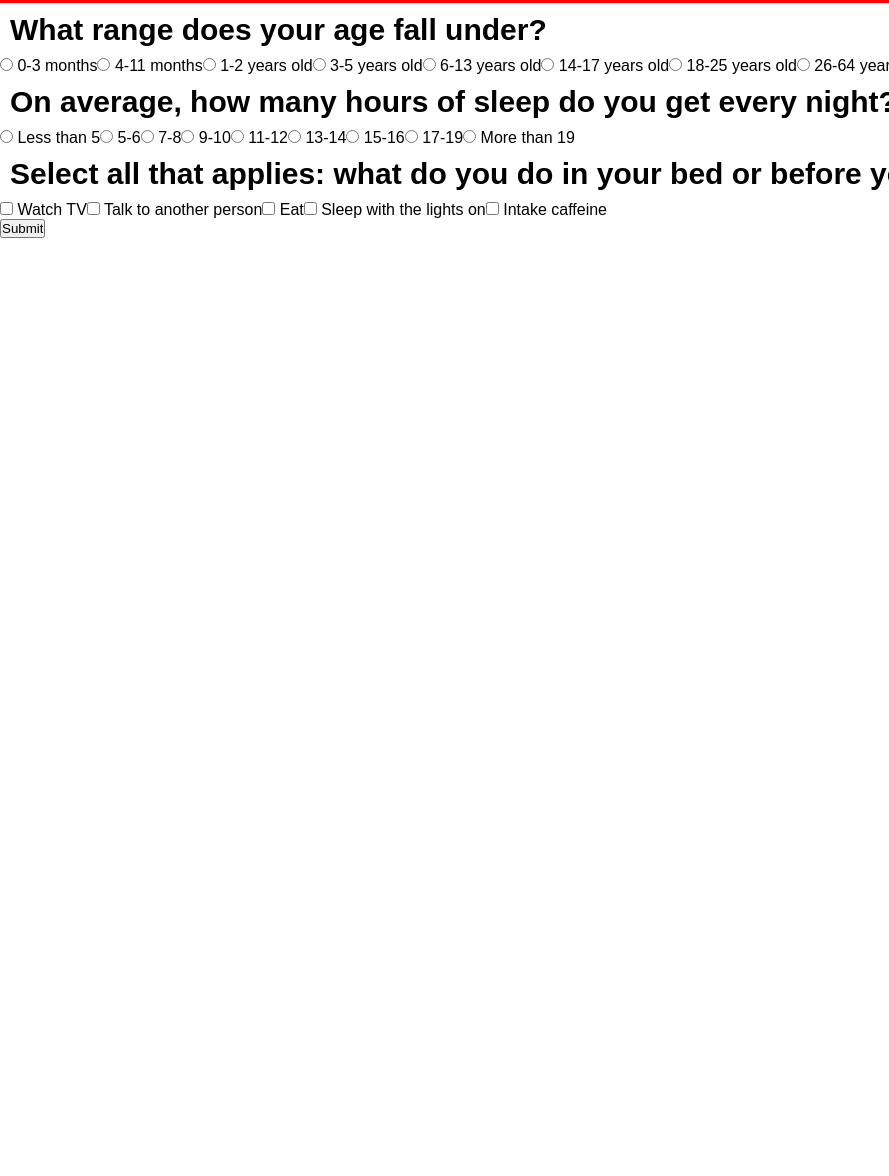
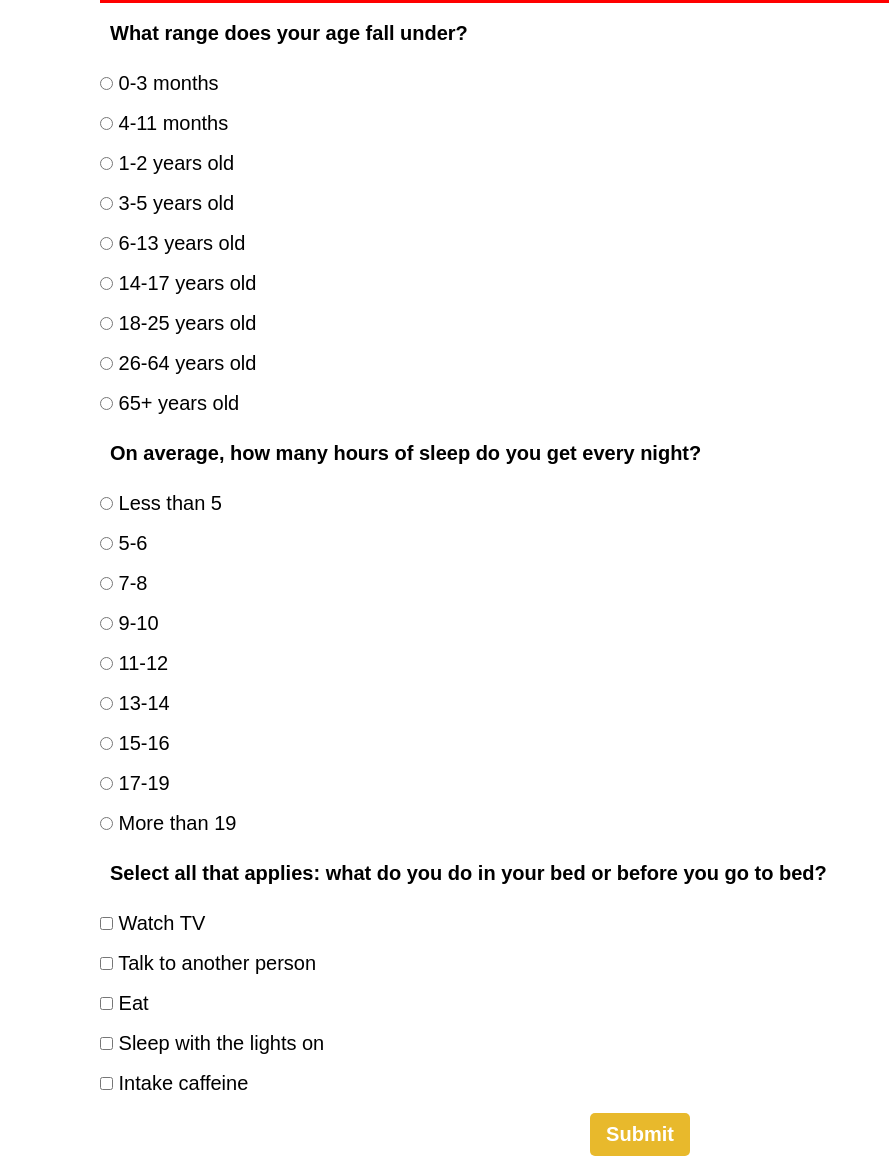
Before and after one commit to anniewang1109/sleep, a plain HTML site: page yourSleep.html in a window 1280 px wide. Shown: the part 283-1459 px from the top of the page, without its empty margins (0-889 px from the left). Before the commit the page ends 800 px from the top, so only its background shows below. Drawn offline with Linux system fonts and the light colour scheme.

Commit message:
added style to personalized sleep quiz

```diff
--- a/yourSleep.css
+++ b/yourSleep.css
@@ -25,13 +25,6 @@ p{
     padding: 5px;
 }
 
-/* form{
-    background-color: white;
-    border-top-right-radius: 1em;
-    border-top-left-radius: 1em;
-    padding: 20px;
-} */
-
 .title{
     height: 100px;
     background-color: yellow;
@@ -58,9 +51,53 @@ p{
   background-color: black;
 }
 
+.content{
+    margin-right: 100px;
+    margin-left: 100px;
+}
+
+.question{
+    font-size: 20px;
+}
+
 #instruction{
     background-color: red;
     padding: 10px;
     text-align: center;
     color: white;
 }
+
+#quizContainter{
+    font-size: 20px;
+    line-height: 2;
+}
+
+.button {
+    border-radius: 5px;
+    border-style: none;
+    color: white;
+    transition-duration: 1s;
+}
+
+#submitButton {
+    display: block;
+    background: rgb(232,185,44);
+    font-weight: bold;
+    width: 100px;
+    padding: 10px;
+    font-size: 20px;
+    margin-left: auto;
+    margin-right: auto;
+    margin-top: 10px;
+    margin-bottom: 20px;
+}
+
+#submitButton:hover{
+    background: rgb(252,69,40);
+}
+
+#resultMessage{
+    margin-top: 10px;
+    margin-bottom: 10px;
+    font-size:20px;
+}
--- a/yourSleep.html
+++ b/yourSleep.html
@@ -27,14 +27,12 @@
     <div class="content">
         <div id="instruction">
             <h2>Quiz</h2>
-            <p>Description</p>
+            <p>Here are some things you should be mindful of!</p>
         </div>
-        <form name="quiz">
-            <!-- <h2 class="question">Question</h2> -->
-            <!-- <input type="radio" name="" value="">Choice 1 -->
-
-        </form>
-        <input type="button" onclick="showResults()" value="Submit">
+        <div id="quizContainter">
+            <form name="quiz"></form>
+            <input id="submitButton" class = "button" type="button" onclick="showResults()" value="Submit">
+        </div>
     </div>
 
     <script src="yourSleep.js"></script>
--- a/yourSleep.js
+++ b/yourSleep.js
@@ -23,10 +23,10 @@ function build(){
         for (choice in currentQ.choices){
             // console.log(currentQ.choices[choice])
             if (questionNum == 2){
-                answerArr.push(`<input class="choice" type= "checkbox" name="q${questionNum}" value = "${choice}"> ${currentQ.choices[choice]}`)
+                answerArr.push(`<input class="choice" type= "checkbox" name="q${questionNum}" value = "${choice}"> ${currentQ.choices[choice]}<br>`)
                 console.log(answerArr)
             }else{
-                answerArr.push(`<input class="choice" type= "radio" name="q${questionNum}" value = "${choice}"> ${currentQ.choices[choice]}`)
+                answerArr.push(`<input class="choice" type= "radio" name="q${questionNum}" value = "${choice}"> ${currentQ.choices[choice]}<br>`)
             }
         }
         console.log(questionNum)
```
